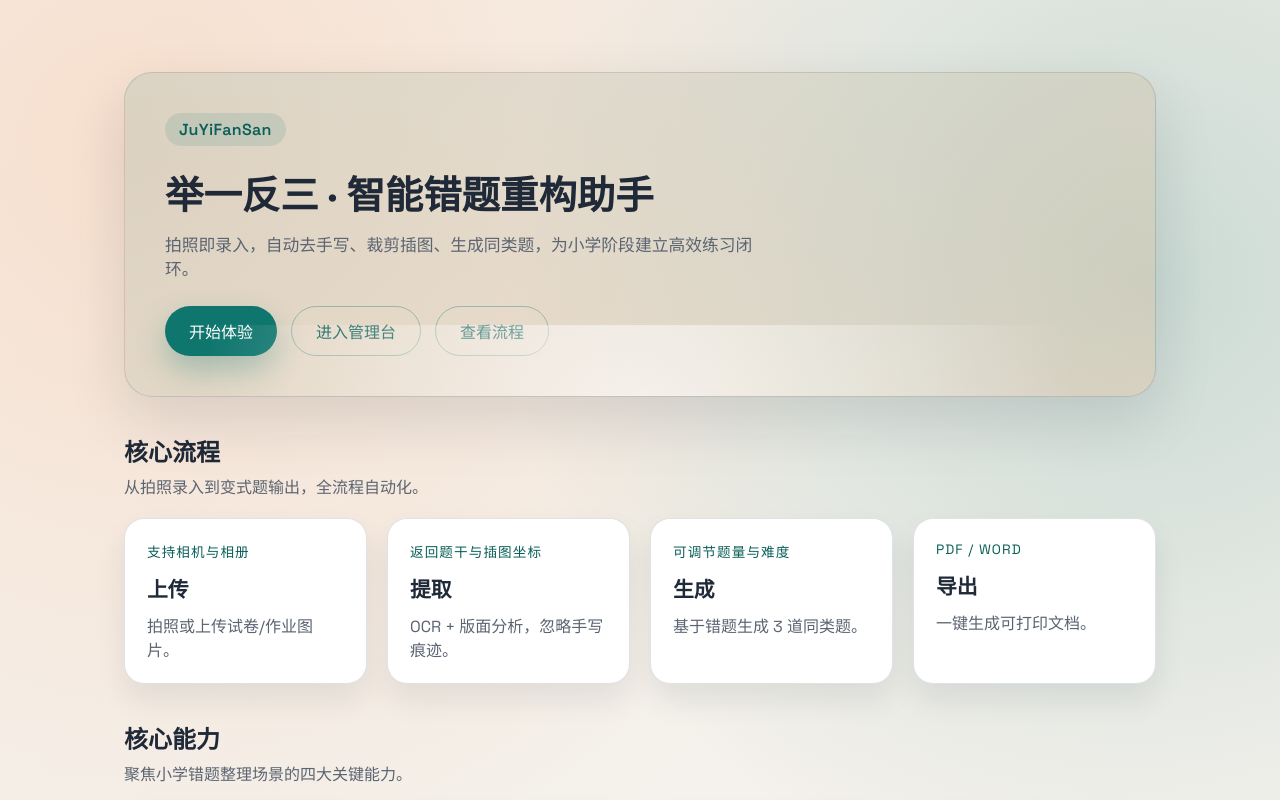
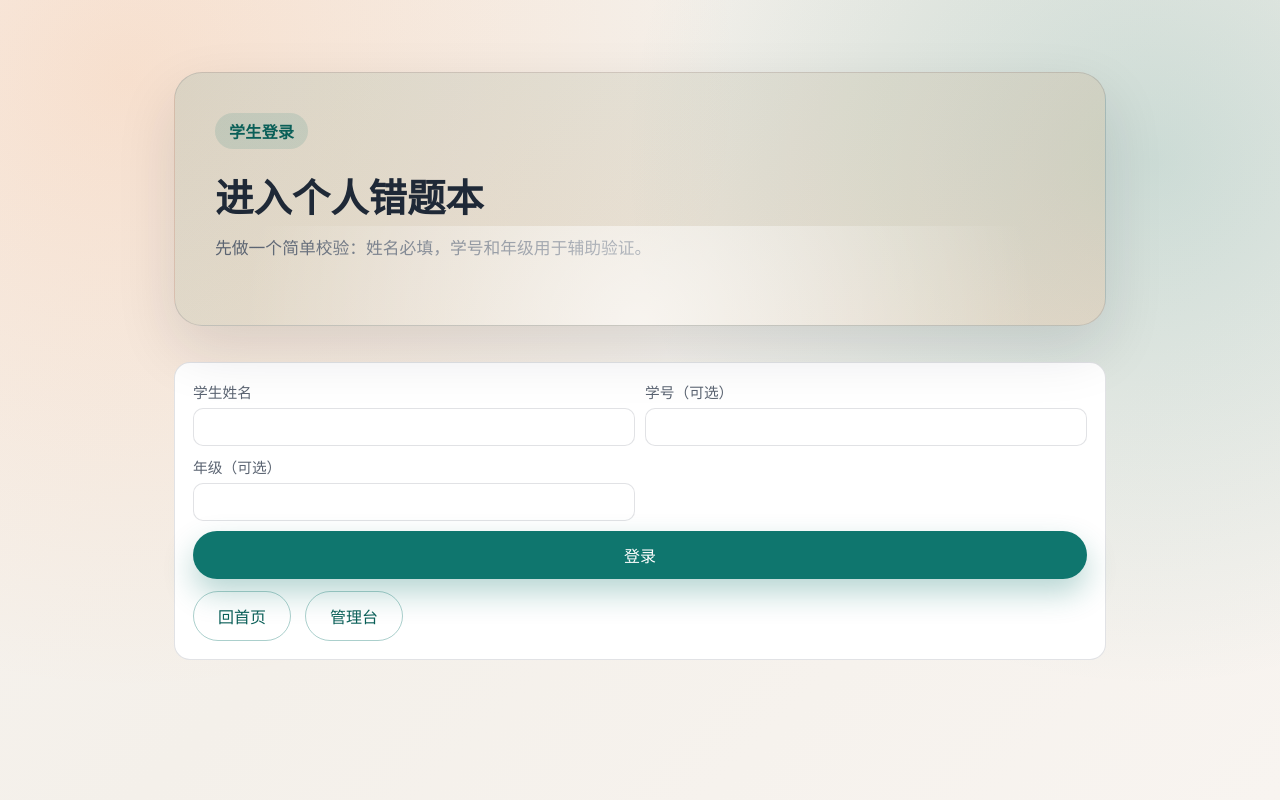
Before and after one commit to firnice/smart_paper_web, a React (Vite) app: page /student/login in a window 1280 px wide. Before the commit this address led to /. Shown: the top 800 px of the page. Built offline with nearby package versions, Linux system fonts and the light colour scheme; no server answers.

Commit message:
fix: add student login flow and correct workspace query limits

```diff
--- a/src/app/App.jsx
+++ b/src/app/App.jsx
@@ -3,6 +3,8 @@ import HomePage from "../pages/HomePage.jsx";
 import UploadPage from "../pages/paper/UploadPage.jsx";
 import ResultPage from "../pages/paper/ResultPage.jsx";
 import WorkspacePage from "../pages/management/WorkspacePage.jsx";
+import StudentLoginPage from "../pages/auth/StudentLoginPage.jsx";
+import StudentDashboardPage from "../pages/student/StudentDashboardPage.jsx";
 import { PaperProvider } from "../context/PaperContext.jsx";
 
 export default function App() {
@@ -12,6 +14,8 @@ export default function App() {
         <Routes>
           <Route path="/" element={<HomePage />} />
           <Route path="/workspace" element={<WorkspacePage />} />
+          <Route path="/student/login" element={<StudentLoginPage />} />
+          <Route path="/student/dashboard" element={<StudentDashboardPage />} />
           <Route path="/upload" element={<UploadPage />} />
           <Route path="/result" element={<ResultPage />} />
           <Route path="*" element={<Navigate to="/" replace />} />
--- a/src/pages/HomePage.jsx
+++ b/src/pages/HomePage.jsx
@@ -14,6 +14,7 @@ export default function HomePage() {
         <p>{BRAND.description}</p>
         <div className="hero-actions">
           <Link className="btn-primary" to="/upload">开始体验</Link>
+          <Link className="btn-ghost" to="/student/login">学生登录</Link>
           <Link className="btn-ghost" to="/workspace">进入管理台</Link>
           <a className="btn-ghost" href="#pipeline">查看流程</a>
         </div>
--- /dev/null
+++ b/src/pages/auth/StudentLoginPage.jsx
@@ -0,0 +1,68 @@
+import { useState } from "react";
+import { Link, useNavigate } from "react-router-dom";
+import { studentLogin } from "../../services/api.js";
+import { saveStudentSession } from "../../utils/studentSession.js";
+
+export default function StudentLoginPage() {
+  const navigate = useNavigate();
+  const [name, setName] = useState("");
+  const [studentNo, setStudentNo] = useState("");
+  const [grade, setGrade] = useState("");
+  const [loading, setLoading] = useState(false);
+  const [error, setError] = useState("");
+
+  const onSubmit = async (event) => {
+    event.preventDefault();
+    setLoading(true);
+    setError("");
+    try {
+      const data = await studentLogin({
+        name,
+        student_no: studentNo || undefined,
+        grade: grade || undefined,
+      });
+      saveStudentSession(data);
+      navigate("/student/dashboard");
+    } catch (err) {
+      setError(err?.message || "登录失败，请核对信息");
+    } finally {
+      setLoading(false);
+    }
+  };
+
+  return (
+    <div className="page student-auth-page">
+      <header className="hero">
+        <div className="hero-tag">学生登录</div>
+        <h1>进入个人错题本</h1>
+        <p>先做一个简单校验：姓名必填，学号和年级用于辅助验证。</p>
+      </header>
+
+      <section className="student-auth-card">
+        <form className="workspace-form" onSubmit={onSubmit}>
+          <label>
+            学生姓名
+            <input required value={name} onChange={(e) => setName(e.target.value)} />
+          </label>
+          <label>
+            学号（可选）
+            <input value={studentNo} onChange={(e) => setStudentNo(e.target.value)} />
+          </label>
+          <label>
+            年级（可选）
+            <input value={grade} onChange={(e) => setGrade(e.target.value)} />
+          </label>
+          <div />
+          <button className="btn-primary" type="submit" disabled={loading}>
+            {loading ? "验证中..." : "登录"}
+          </button>
+        </form>
+        {error && <div className="workspace-alert error">{error}</div>}
+        <div className="hero-actions">
+          <Link className="btn-ghost" to="/">回首页</Link>
+          <Link className="btn-ghost" to="/workspace">管理台</Link>
+        </div>
+      </section>
+    </div>
+  );
+}
--- a/src/pages/management/WorkspacePage.jsx
+++ b/src/pages/management/WorkspacePage.jsx
@@ -87,10 +87,10 @@ export default function WorkspacePage() {
 
   const refreshUsersAndMeta = async () => {
     const [usersData, subjectsData, categoriesData, reasonsData] = await Promise.all([
-      listUsers({ limit: 200 }),
-      listSubjects({ active_only: true, limit: 200 }),
-      listWrongQuestionCategories({ limit: 200 }),
-      listErrorReasons({ limit: 200 }),
+      listUsers({ limit: 100 }),
+      listSubjects({ active_only: true, limit: 100 }),
+      listWrongQuestionCategories({ limit: 100 }),
+      listErrorReasons({ limit: 100 }),
     ]);
 
     setUsers(usersData.items ?? []);
@@ -116,7 +116,7 @@ export default function WorkspacePage() {
   };
 
   const refreshWrongQuestions = async (studentId) => {
-    const query = studentId ? { student_id: studentId, limit: 200 } : { limit: 200 };
+    const query = studentId ? { student_id: studentId, limit: 100 } : { limit: 100 };
     const data = await listWrongQuestions(query);
     setWrongQuestions(data.items ?? []);
     const firstWrongQuestionId = data.items?.[0]?.id;
--- /dev/null
+++ b/src/pages/student/StudentDashboardPage.jsx
@@ -0,0 +1,97 @@
+import { useEffect, useState } from "react";
+import { Link, useNavigate } from "react-router-dom";
+import { getStatisticsOverview, listWrongQuestions } from "../../services/api.js";
+import { clearStudentSession, readStudentSession } from "../../utils/studentSession.js";
+
+export default function StudentDashboardPage() {
+  const navigate = useNavigate();
+  const [session, setSession] = useState(() => readStudentSession());
+  const [stats, setStats] = useState(null);
+  const [wrongQuestions, setWrongQuestions] = useState([]);
+  const [loading, setLoading] = useState(false);
+  const [error, setError] = useState("");
+
+  useEffect(() => {
+    if (!session?.student?.id) {
+      navigate("/student/login");
+      return;
+    }
+
+    const studentId = session.student.id;
+    setLoading(true);
+    setError("");
+    Promise.all([
+      getStatisticsOverview(studentId),
+      listWrongQuestions({ student_id: studentId, limit: 100 }),
+    ])
+      .then(([statsData, wrongData]) => {
+        setStats(statsData);
+        setWrongQuestions(wrongData.items ?? []);
+      })
+      .catch((err) => {
+        setError(err?.message || "数据加载失败");
+      })
+      .finally(() => setLoading(false));
+  }, [session, navigate]);
+
+  const logout = () => {
+    clearStudentSession();
+    setSession(null);
+    navigate("/student/login");
+  };
+
+  if (!session?.student) return null;
+
+  const student = session.student;
+  return (
+    <div className="page student-dashboard-page">
+      <header className="hero">
+        <div className="hero-tag">学生看板</div>
+        <h1>{student.name} 的错题本</h1>
+        <p>
+          年级：{student.student_profile?.grade || "-"} ·
+          班级：{student.student_profile?.class_name || "-"} ·
+          学号：{student.student_profile?.student_no || "-"}
+        </p>
+        <div className="hero-actions">
+          <button className="btn-primary" type="button" onClick={logout}>退出登录</button>
+          <Link className="btn-ghost" to="/upload">去识别试卷</Link>
+        </div>
+      </header>
+
+      {loading && <div className="workspace-alert">加载中...</div>}
+      {error && <div className="workspace-alert error">{error}</div>}
+
+      {stats && (
+        <section className="workspace-card">
+          <h2>学习统计</h2>
+          <div className="workspace-stat-grid">
+            <div><span>错题总数</span><strong>{stats.total_wrong_questions}</strong></div>
+            <div><span>新错题</span><strong>{stats.new_count}</strong></div>
+            <div><span>复习中</span><strong>{stats.reviewing_count}</strong></div>
+            <div><span>已掌握</span><strong>{stats.mastered_count}</strong></div>
+            <div><span>总错误次数</span><strong>{stats.total_error_count}</strong></div>
+            <div><span>练习记录数</span><strong>{stats.study_records_count}</strong></div>
+          </div>
+        </section>
+      )}
+
+      <section className="workspace-card">
+        <h2>我的错题</h2>
+        <div className="workspace-list">
+          {wrongQuestions.length === 0 ? (
+            <p>暂无错题数据</p>
+          ) : (
+            wrongQuestions.map((item) => (
+              <div key={item.id} className="workspace-list-item">
+                <span>#{item.id} {item.title || item.content.slice(0, 22)}</span>
+                <span>{item.subject?.name || "-"}</span>
+                <span>{item.status}</span>
+              </div>
+            ))
+          )}
+        </div>
+      </section>
+    </div>
+  );
+}
--- a/src/services/api.js
+++ b/src/services/api.js
@@ -138,3 +138,11 @@ export async function getStatisticsOverview(studentId, params = {}) {
     ...params,
   });
 }
+
+export async function studentLogin(payload) {
+  return requestJson("/api/auth/student-login", {
+    method: "POST",
+    headers: { "Content-Type": "application/json" },
+    body: JSON.stringify(payload),
+  });
+}
--- a/src/styles/global.css
+++ b/src/styles/global.css
@@ -666,6 +666,21 @@ code {
   max-width: 1200px;
 }
 
+.student-auth-page,
+.student-dashboard-page {
+  max-width: 980px;
+}
+
+.student-auth-card {
+  border-radius: 16px;
+  border: 1px solid var(--border);
+  background: var(--surface);
+  padding: 18px;
+  display: flex;
+  flex-direction: column;
+  gap: 12px;
+}
+
 .workspace-alert {
   border-radius: 12px;
   border: 1px solid var(--border);
--- /dev/null
+++ b/src/utils/studentSession.js
@@ -0,0 +1,19 @@
+const STUDENT_SESSION_KEY = "smart_paper_student_session";
+
+export function saveStudentSession(payload) {
+  localStorage.setItem(STUDENT_SESSION_KEY, JSON.stringify(payload));
+}
+
+export function readStudentSession() {
+  const raw = localStorage.getItem(STUDENT_SESSION_KEY);
+  if (!raw) return null;
+  try {
+    return JSON.parse(raw);
+  } catch {
+    return null;
+  }
+}
+
+export function clearStudentSession() {
+  localStorage.removeItem(STUDENT_SESSION_KEY);
+}
```
Also changed, not shown: 1 other file (tests, documents, lock files or other folders).
